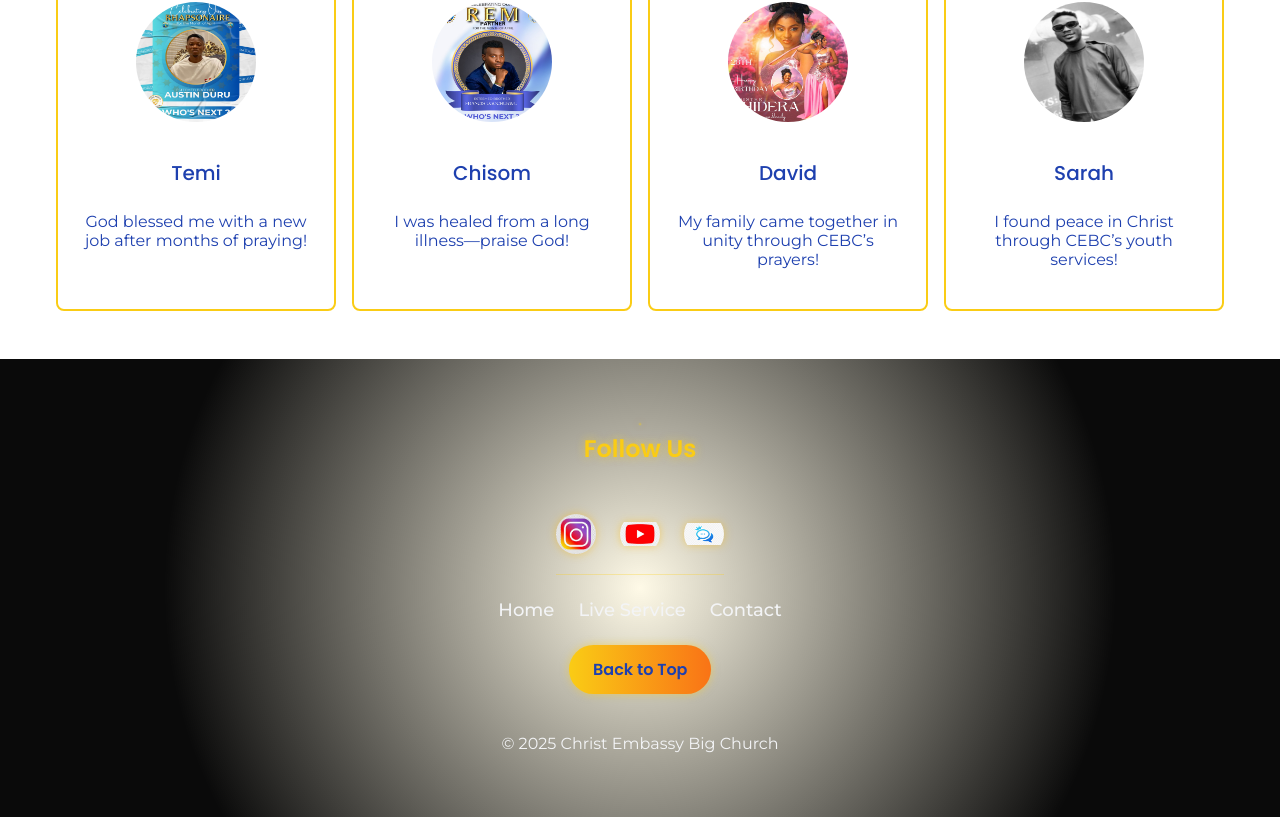
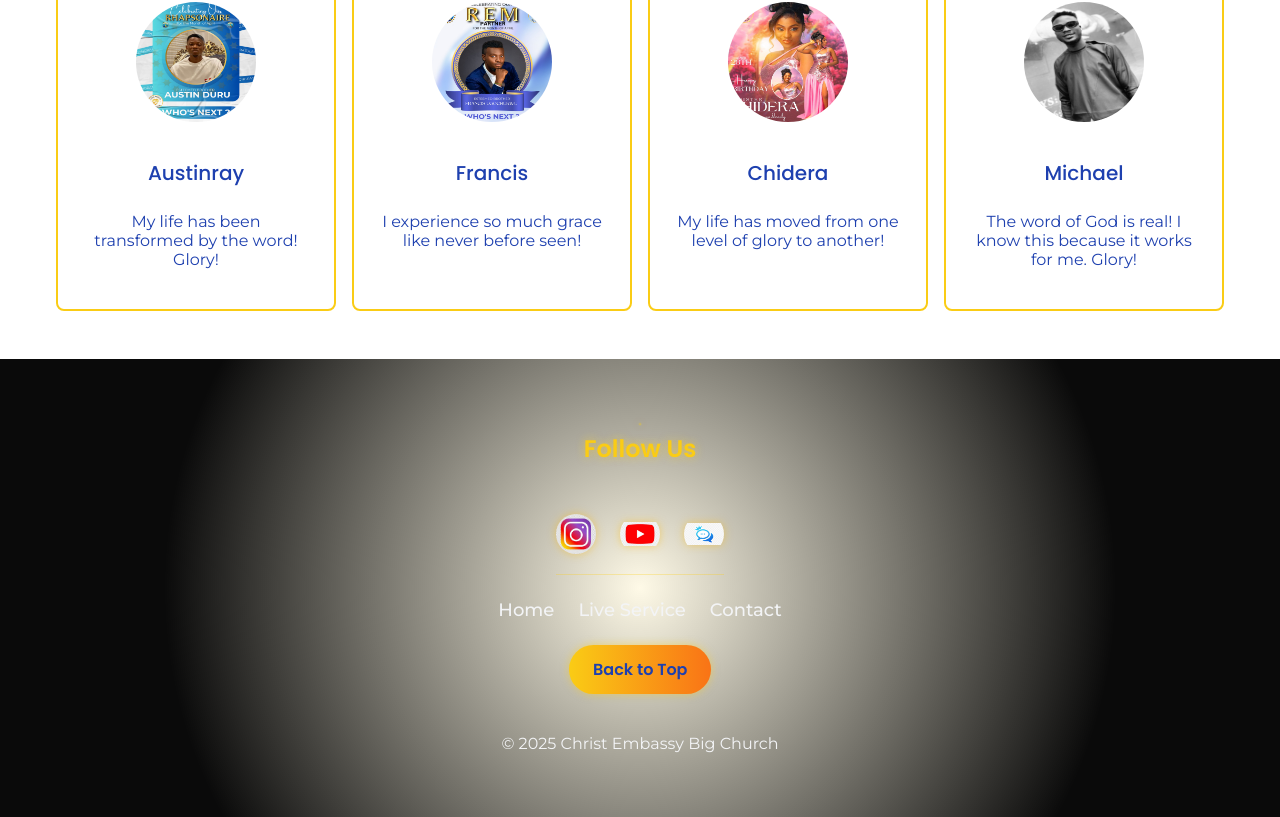
Before and after one commit to sophrone/cebigchurch, a Next.js app: page /testimony in a window 1280 px wide. Shown: the part 1097-1914 px from the top of the page. Built offline with nearby package versions, Linux system fonts and the light colour scheme.

Commit message:
Modify content for testimony page.tsx

```diff
--- a/app/testimony/page.tsx
+++ b/app/testimony/page.tsx
@@ -69,23 +69,23 @@ export default function Testimony() {
         <div className={styles.testimonyGrid}>
           {[
             {
-              name: "Temi",
-              text: "God blessed me with a new job after months of praying!",
+              name: "Austinray",
+              text: "My life has been transformed by the word! Glory!",
               image: "/image8.jpg",
             },
             {
-              name: "Chisom",
-              text: "I was healed from a long illness—praise God!",
+              name: "Francis",
+              text: "I experience so much grace like never before seen!",
               image: "/image9.jpg",
             },
             {
-              name: "David",
-              text: "My family came together in unity through CEBC’s prayers!",
+              name: "Chidera",
+              text: "My life has moved from one level of glory to another!",
               image: "/image10.jpg",
             },
             {
-              name: "Sarah",
-              text: "I found peace in Christ through CEBC’s youth services!",
+              name: "Michael",
+              text: "The word of God is real! I know this because it works for me. Glory!",
               image: "/image11.jpg",
             },
           ].map((testimony, index) => (
```
